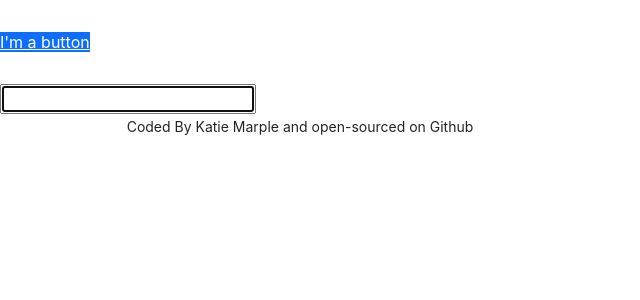
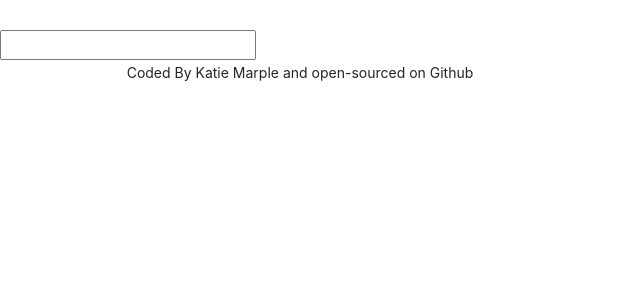
Before and after one commit to misskatiemarple/Dictionary-App, a React (Create React App) app: page / in a window 1280 px wide. Shown: the top 300 px of the page, without its empty margins (0-640 px from the left). Built offline with nearby package versions, Linux system fonts and the light colour scheme.

Commit message:
rendered the word meanings

```diff
--- a/src/App.js
+++ b/src/App.js
@@ -5,11 +5,7 @@ function App() {
   return (
     <div className="App">
       <div className="App-container">
-        <header className="App-header">
-          <a href="#" className="bt btn-primary">
-            I'm a button
-          </a>
-        </header>
+        <header className="App-header"></header>
         <main>
           <Dictionary />
         </main>
--- a/src/Dictionary.js
+++ b/src/Dictionary.js
@@ -1,28 +1,32 @@
 import React, { useState } from "react";
 import axios from "axios";
+import Results from "./Results";
 import "./Dictionary.css";
 
 export default function Dictionary() {
-  let [keyword, setKeyword] = useState(null);
+  let [word, setWord] = useState(" ");
+  let [results, setResults] = useState(null);
 
+  function handleResponse(response) {
+    setResults(response.data);
+  }
   function search(event) {
     event.preventDefault();
 
     let apiKey = "3041fdbb74ta3a686b2ca3f782407o93";
-    let apiUrl = `https://api.shecodes.io/dictionary/v1/define?word=${keyword}&key=${apiKey}`;
+    let apiUrl = `https://api.shecodes.io/dictionary/v1/define?word=${word}&key=${apiKey}`;
     axios.get(apiUrl).then(handleResponse);
   }
 
-  function handleResponse(response) {}
-
-  function handleKeywordChange(event) {
-    setKeyword(event.target.value);
+  function handleWordChange(event) {
+    setWord(event.target.value);
   }
   return (
     <div className="Dictionary">
       <form onSubmit={search}>
-        <input type="search" autoFocus={true} onChange={handleKeywordChange} />
+        <input type="search" onChange={handleWordChange} />
       </form>
+      <Results results={results} />
     </div>
   );
 }
--- /dev/null
+++ b/src/Meaning.js
@@ -0,0 +1,12 @@
+import React from "react";
+
+export default function Meaning(props) {
+  return (
+    <div className="Meaning">
+      <h2>{props.meaning.partOfSpeech}</h2>
+      <p>{props.meaning.definition}</p>
+      <br />
+      <p>{props.meaning.example}</p>
+    </div>
+  );
+}
--- /dev/null
+++ b/src/Results.js
@@ -0,0 +1,21 @@
+import React from "react";
+import Meaning from "./Meaning";
+
+export default function Results(props) {
+  if (props.results) {
+    return (
+      <div className="Results">
+        <h2>{props.results.word}</h2>
+        {props.results.meanings.map(function (meaning, index) {
+          return (
+            <div key={index}>
+              <Meaning meaning={meaning} />
+            </div>
+          );
+        })}
+      </div>
+    );
+  } else {
+    return null;
+  }
+}
```
